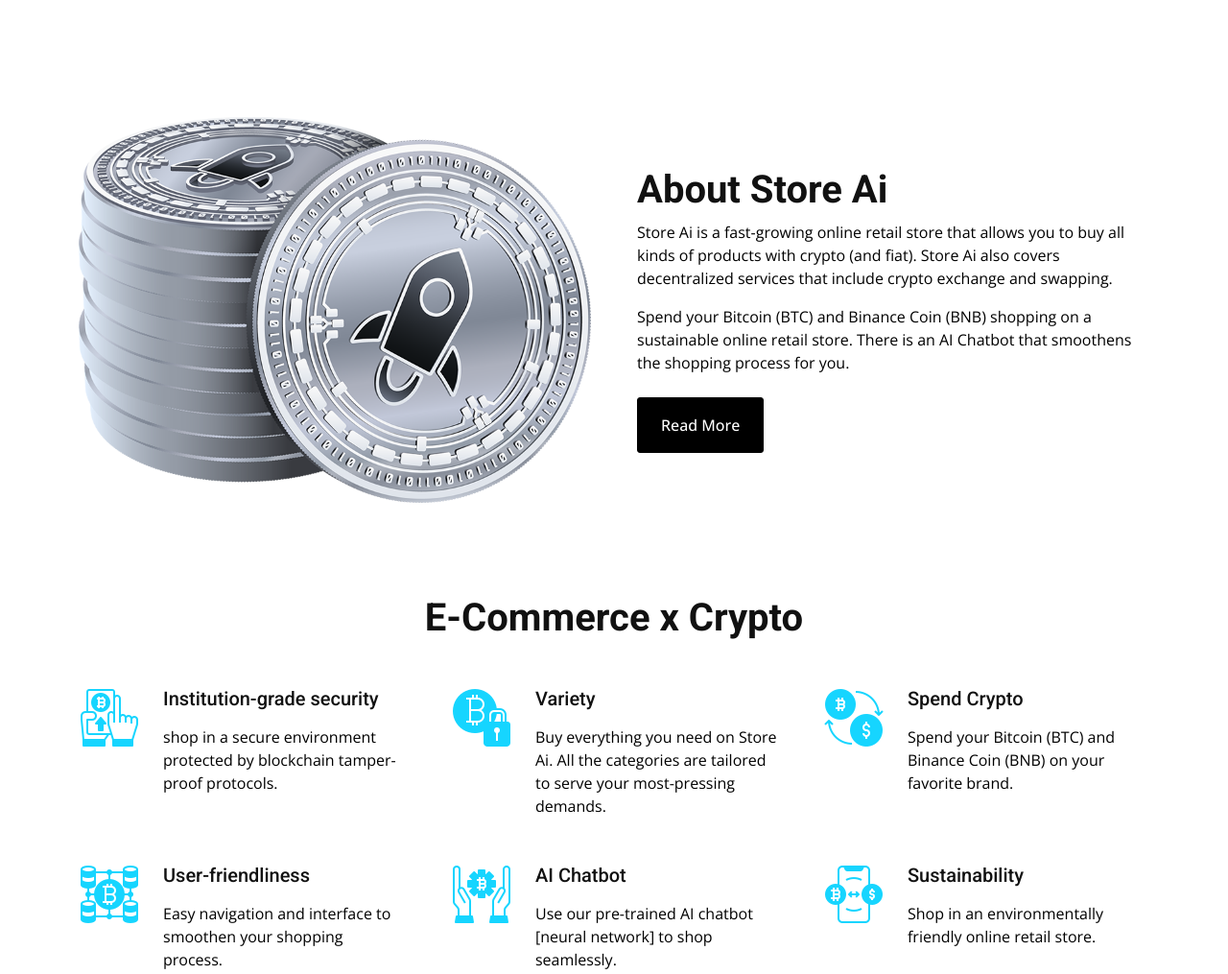
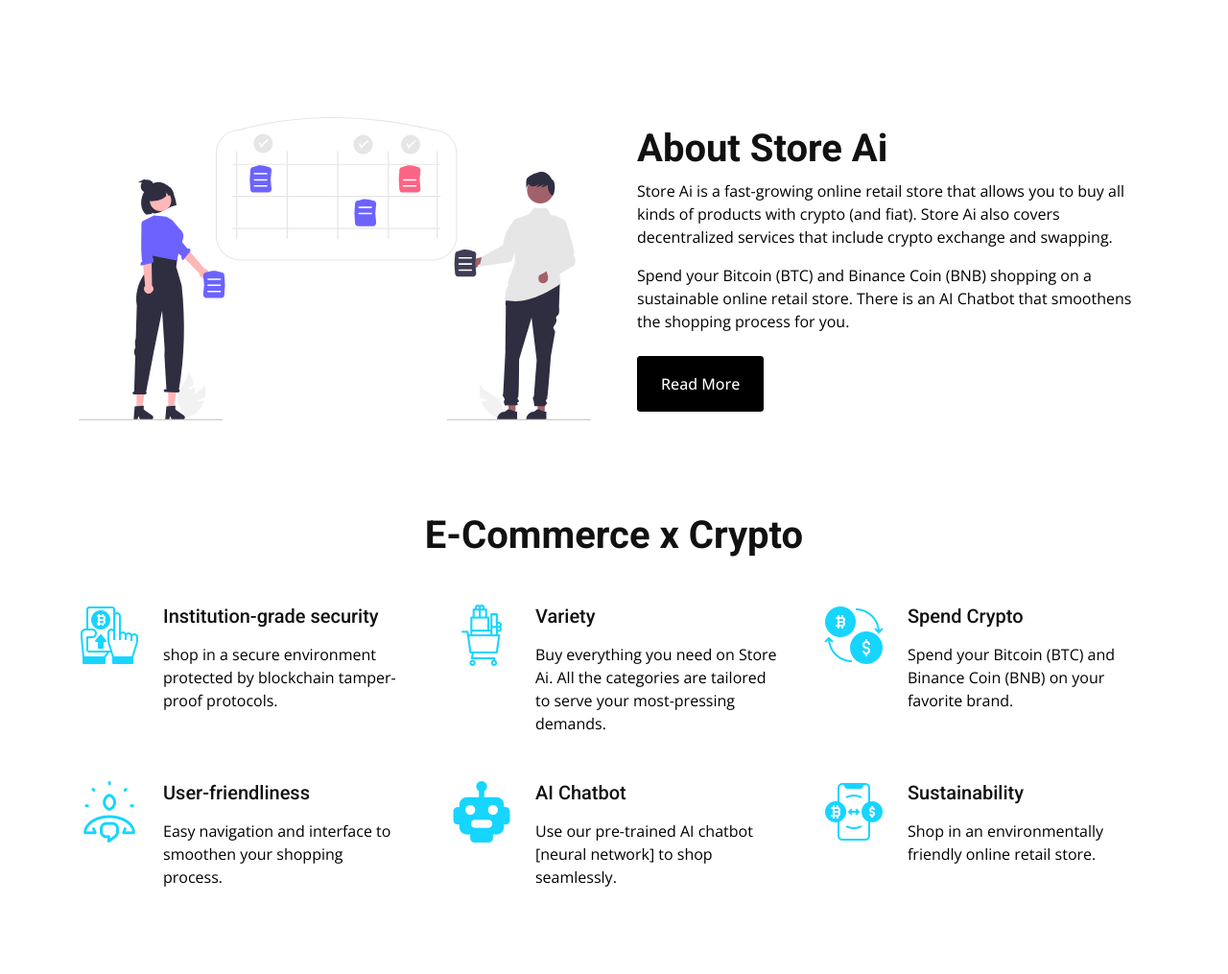
Before and after one commit to sunshine-web-coder/storeai, a plain HTML site: page index.html in a window 1280 px wide. Shown: the part 760-1775 px from the top of the page at 96% size. Drawn offline with nearby package versions, Linux system fonts and the light colour scheme.

Commit message:
new updaate

```diff
--- a/index.html
+++ b/index.html
@@ -121,7 +121,7 @@
         <div class="container">
             <div class="row g-5 align-items-center">
                 <div class="col-lg-6 wow fadeInUp" data-wow-delay="0.1s">
-                    <img class="img-fluid" src="img/about.png" alt="">
+                    <img class="img-fluid" src="img/undraw_our_solution_re_8yk6.svg" alt="">
                 </div>
                 <div class="col-lg-6 wow fadeInUp" data-wow-delay="0.5s">
                     <div class="h-100">
@@ -196,7 +196,7 @@
                 </div>
                 <div class="col-lg-4 col-md-6 wow fadeInUp" data-wow-delay="0.3s">
                     <div class="d-flex align-items-start">
-                        <img class="img-fluid flex-shrink-0" src="img/icon-6.png" alt="">
+                        <img class="img-fluid flex-shrink-0" src="img/shopping-cart-with-packages.png" alt="">
                         <div class="ps-4">
                             <h5 class="mb-3">Variety</h5>
                             <span>Buy everything you need on Store Ai. All the categories are tailored to serve your most-pressing demands.</span>
@@ -215,7 +215,7 @@
                 </div>
                 <div class="col-lg-4 col-md-6 wow fadeInUp" data-wow-delay="0.1s">
                     <div class="d-flex align-items-start">
-                        <img class="img-fluid flex-shrink-0" src="img/icon-4.png" alt="">
+                        <img class="img-fluid flex-shrink-0" src="img/social.png" alt="">
                         <div class="ps-4">
                             <h5 class="mb-3">User-friendliness</h5>
                             <span>Easy navigation and interface to smoothen your shopping process.
@@ -225,7 +225,7 @@
                 </div>
                 <div class="col-lg-4 col-md-6 wow fadeInUp" data-wow-delay="0.3s">
                     <div class="d-flex align-items-start">
-                        <img class="img-fluid flex-shrink-0" src="img/icon-3.png" alt="">
+                        <img class="img-fluid flex-shrink-0" src="img/robot.png" alt="">
                         <div class="ps-4">
                             <h5 class="mb-3">AI Chatbot</h5>
                             <span>Use our pre-trained AI chatbot [neural network] to shop seamlessly.</span>
```
Also changed, not shown: img/online-shopping-payment-using-bitcoin-5465201-4569738 1.png (added), img/robot.png (added), img/shopping-cart-with-packages.png (added), img/social.png (added), img/undraw_our_solution_re_8yk6.svg (added), img/undraw_web_shopping_re_owap.svg (added).
